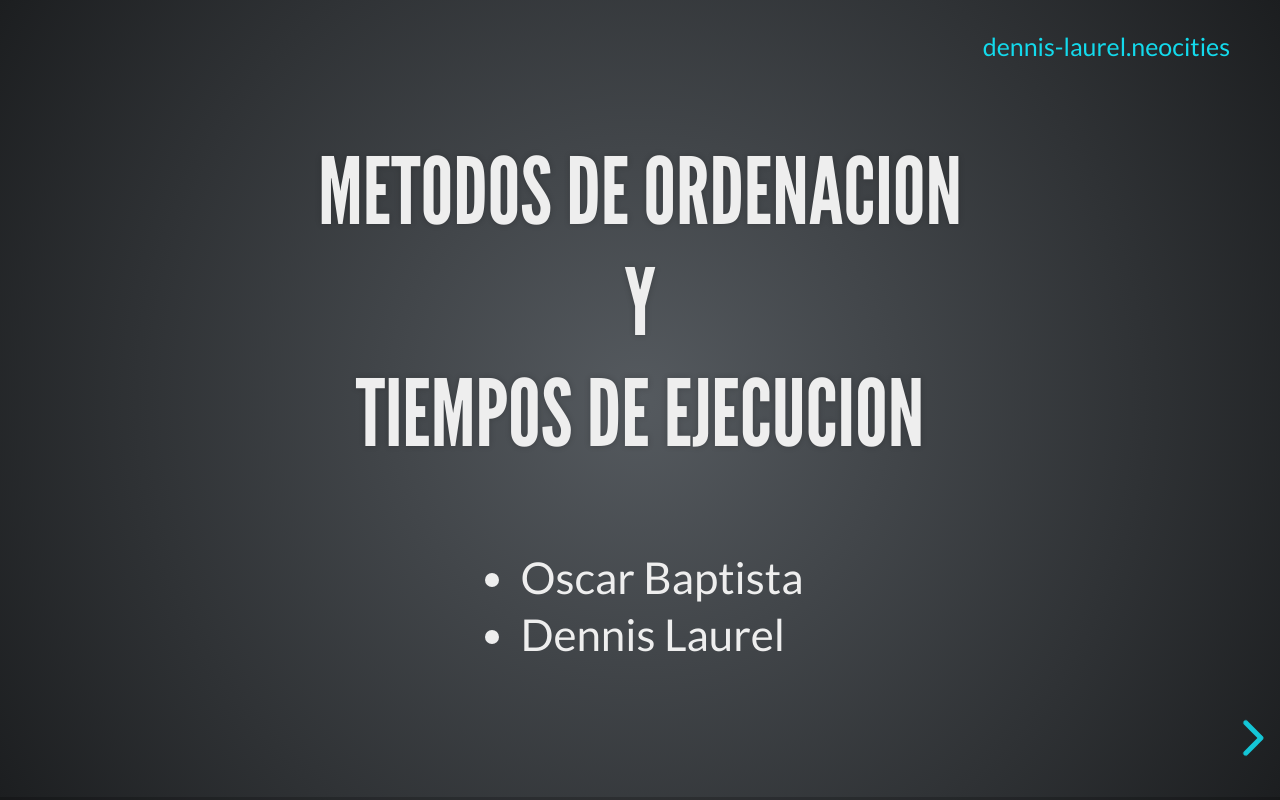
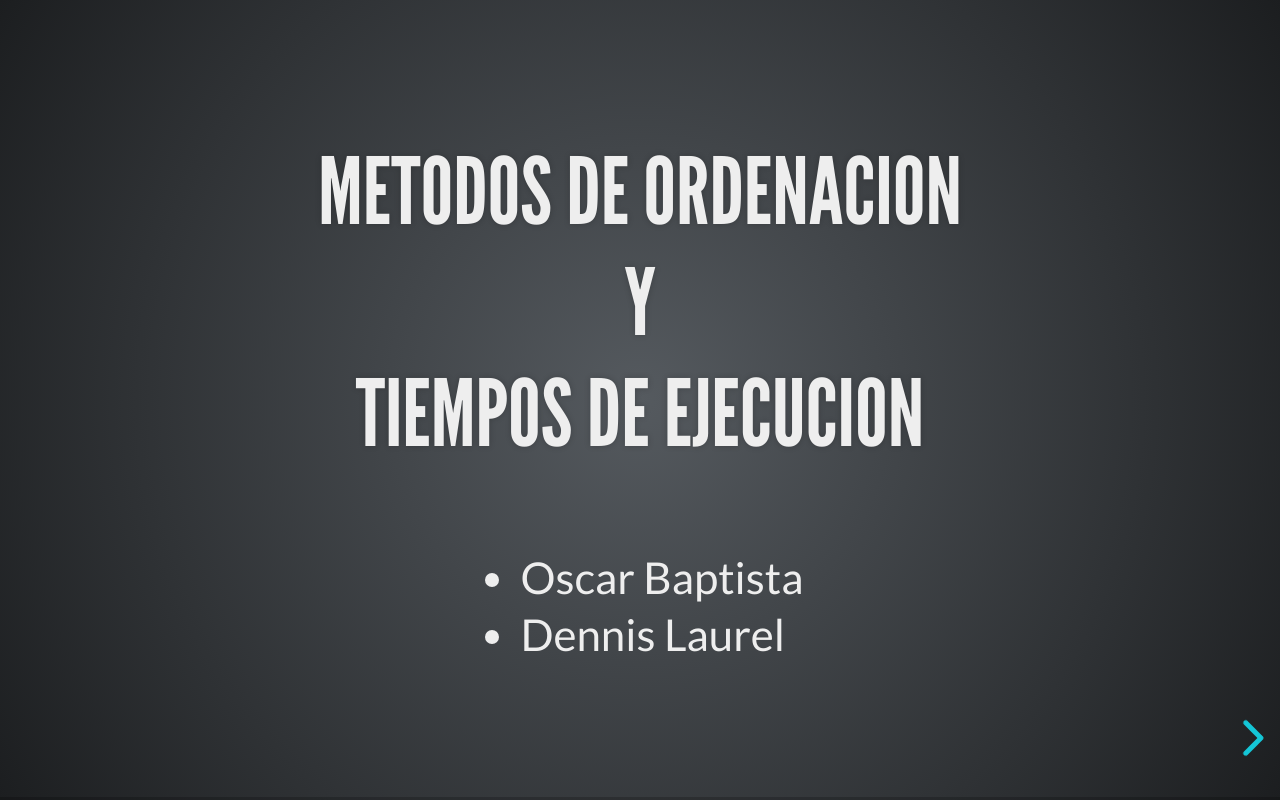
Before and after one commit to jhondennis/ordenamiento.github.io, a website: page index.html in a window 1280 px wide. Drawn offline with nearby package versions, Linux system fonts and the light colour scheme; some packages are replaced by stand-ins of ours.

Commit message:
Update index.html

```diff
--- a/index.html
+++ b/index.html
@@ -43,7 +43,6 @@
             <td>delunoalcinco</td>
           </tr>
         </table> -->
-	      <p><a href="https://dennis-laurel.neocities.org/">dennis-laurel.neocities</a></p>
       </div>
 			<!-- Any section element inside of this container is displayed as a slide -->
 			<div class="slides">
```
